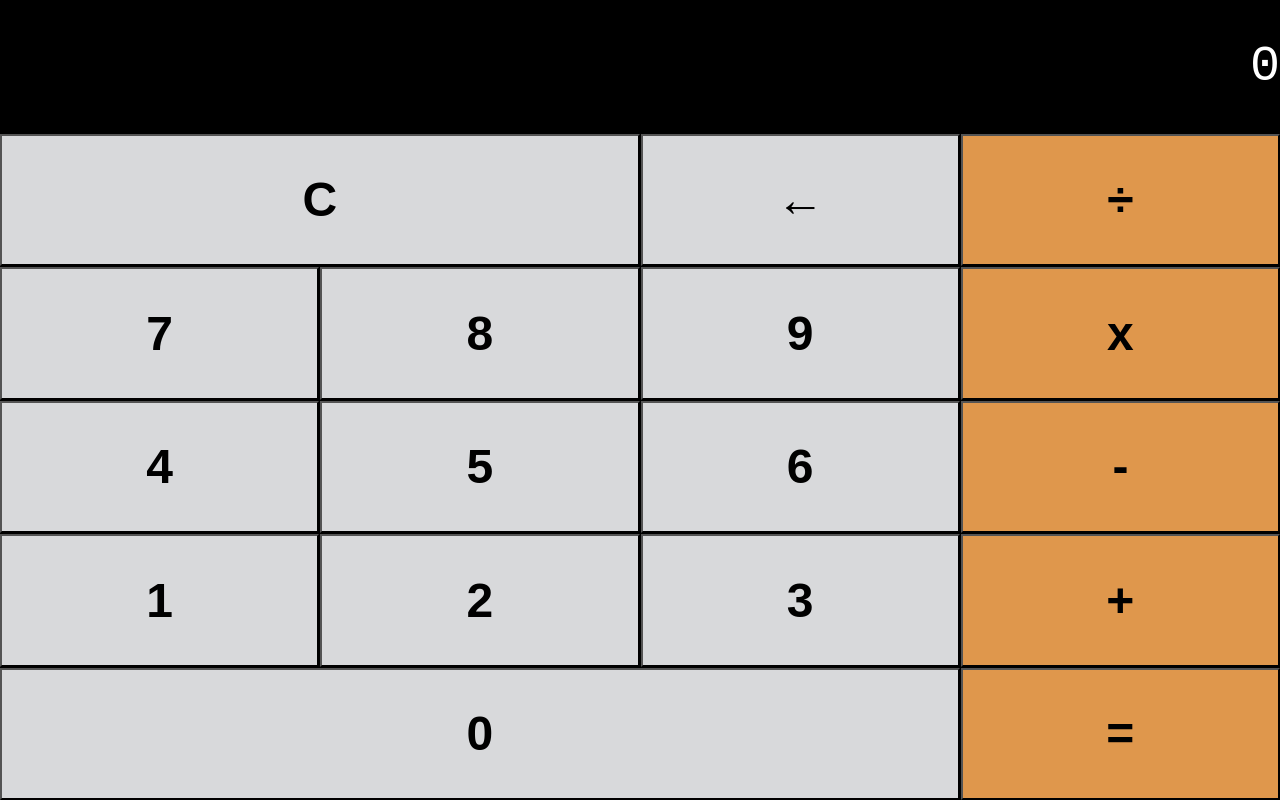
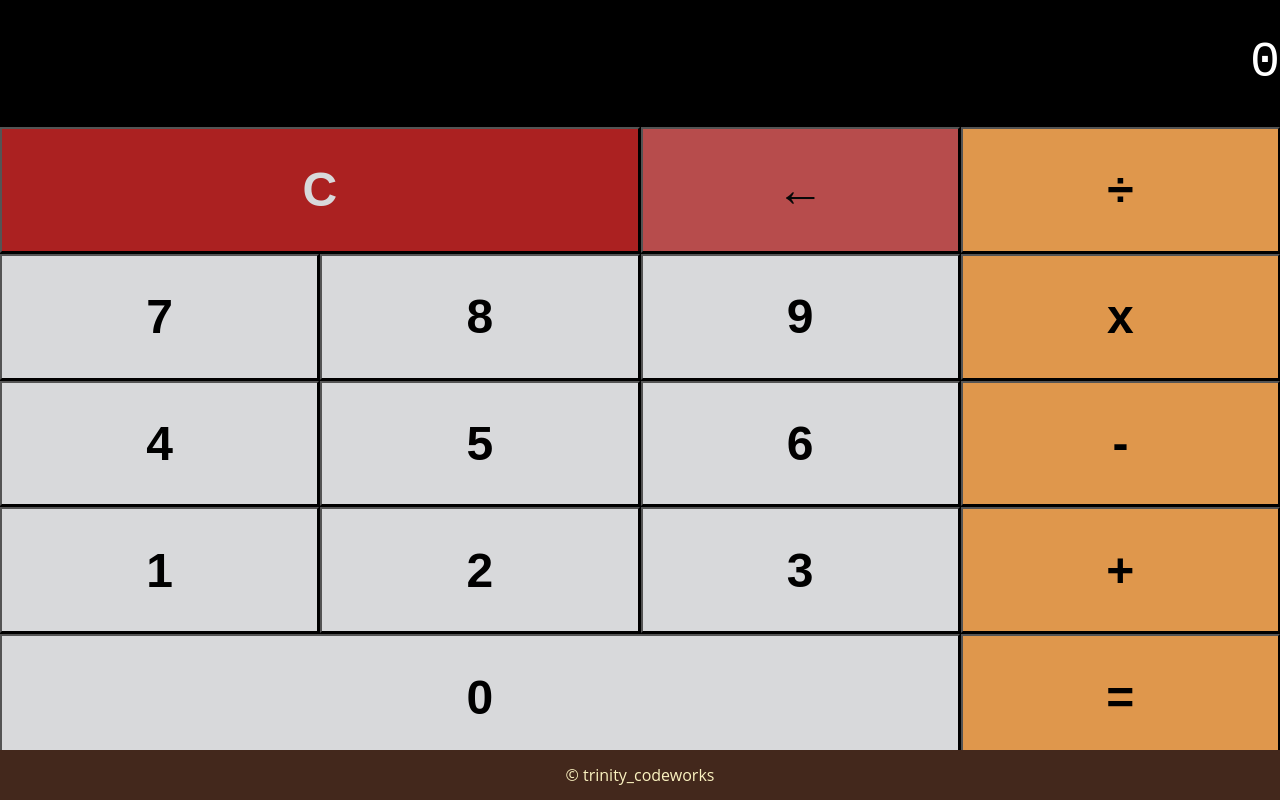
Before and after one commit to siresquire/Web-Development-Projects, a plain HTML site: page Basic Calculator/index.html in a window 1280 px wide. Drawn offline with nearby package versions, Linux system fonts and the light colour scheme.

Commit message:
color buttons

```diff
--- a/Basic Calculator/index.html
+++ b/Basic Calculator/index.html
@@ -28,6 +28,7 @@
         <div class="div17"><button>0</button></div>
         <div class="div18"><button class="col-4">=</button></div>
     </div>
+    <footer>© trinity_codeworks</footer>
     <script src="app.js"></script>
 </body>
 </html>
--- a/Basic Calculator/style.css
+++ b/Basic Calculator/style.css
@@ -15,7 +15,7 @@ body {
     grid-template-rows: repeat(6, 1fr);
     grid-column-gap: 1px;
     grid-row-gap: 1px;
-    height: 100vh;
+    height: 95vh;
 }
 
 .div1 {
@@ -59,6 +59,24 @@ button:hover {
     background-color: #fbfbfc;
 }
 
+.clear-button {
+    background-color: #ab2121;
+    color: #d8d9db;
+}
+
+.clear-button:hover {
+    background-color: #f45d5d;
+}
+
+.delete-button {
+    background-color: #b74c4c;
+    color: #080808;
+}
+
+.delete-button:hover {
+    background-color: #b46262;
+}
+
 .col-4 {
     background-color: #df974c;
 }
@@ -66,3 +84,19 @@ button:hover {
 .col-4:hover {
     background-color: #f2d3c6;
 }
+
+footer {
+    background-color: #43281c;
+    color: #fbf2c0;
+    display: flex;
+    justify-content: center;
+    align-items: center;
+    font-size: 16px;
+    font-weight: normal;
+    position: fixed;
+    bottom: 0;
+    width: 100%;
+    height: 50px;
+    padding: 10px;
+    text-align: center;
+}
```
